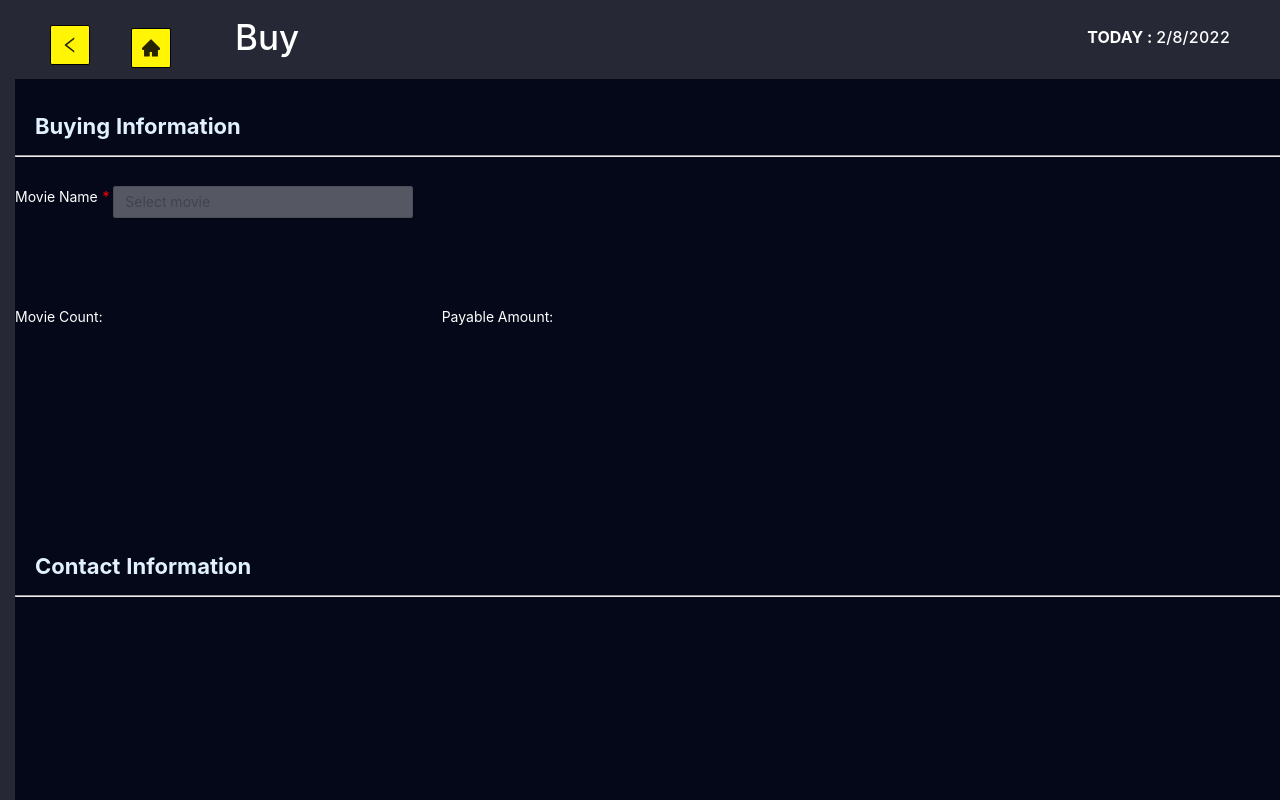
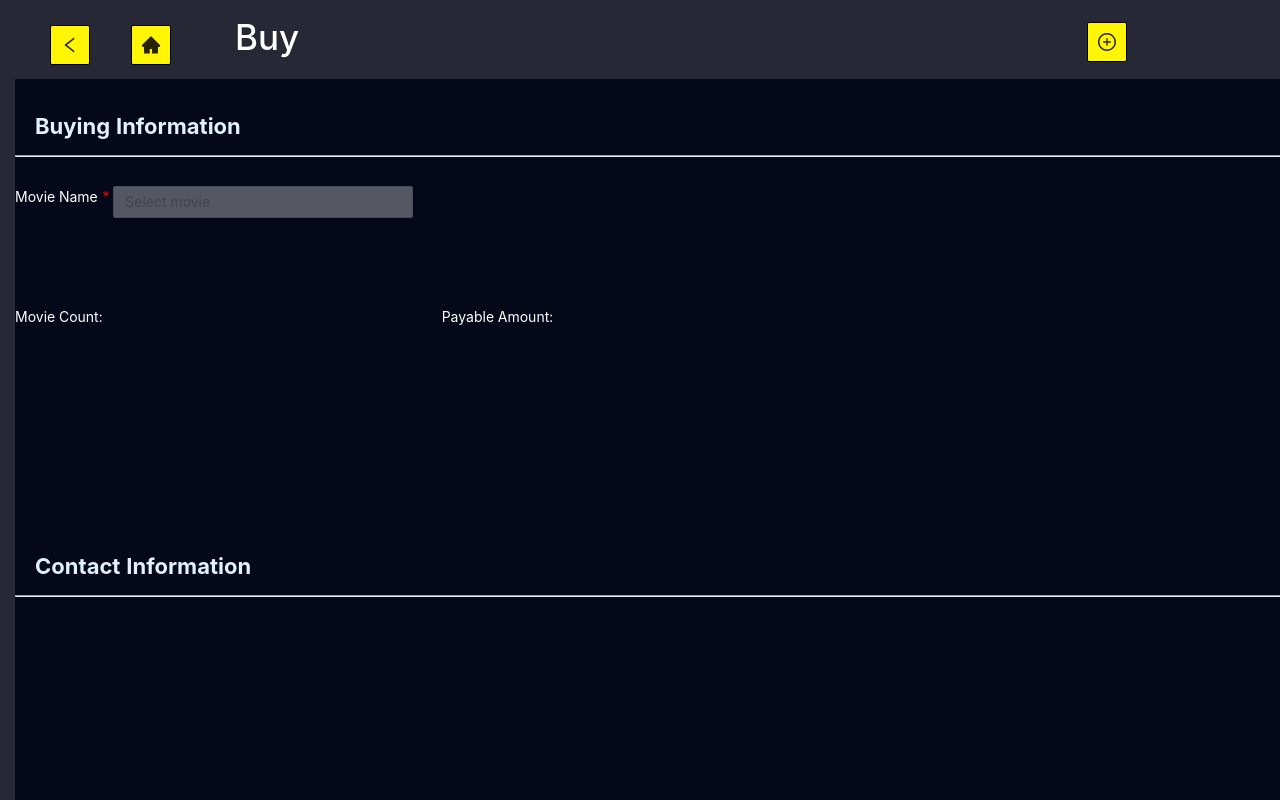
Before and after one commit to Movie-Mania-FastTrack/movie-mania, a React (Create React App) app: page /buy_page in a window 1280 px wide. Built offline with nearby package versions, Linux system fonts and the light colour scheme.

Commit message:
Top bar - Plus Icon

```diff
--- a/src/screens/common_components/TopBarComponent.jsx
+++ b/src/screens/common_components/TopBarComponent.jsx
@@ -1,7 +1,7 @@
 import React from "react";
 import Screen_Layout_Styles from "./ScreenLayout.module.css";
 import { Button, Space } from "antd";
-import { HomeFilled, LeftOutlined } from "@ant-design/icons";
+import { HomeFilled, LeftOutlined,PlusCircleOutlined } from "@ant-design/icons";
 import { Link } from "react-router-dom";
 
 function Topbar({ department, home, back }) {
@@ -18,7 +18,7 @@ function Topbar({ department, home, back }) {
             <Button
               icon={<LeftOutlined />}
               size={size}
-              style={{ background: "#FFF504", borderColor: "black" }}
+              style={{ background: "#FFF504", borderColor: "black"}}
             />
           </Link>
 
@@ -27,7 +27,7 @@ function Topbar({ department, home, back }) {
             <Button
               icon={<HomeFilled />}
               size={size}
-              style={{fontSize:'45px', margin:'17px 0px 0px 17px',backgroundColor:'#FFF504', borderColor:'black'}}
+              style={{fontSize:'45px', margin:'12px 0px 0px 17px',backgroundColor:'#FFF504', borderColor:'black'}}
             />
           </Link>
 
@@ -37,6 +37,15 @@ function Topbar({ department, home, back }) {
       </div>
 
       <div className={Screen_Layout_Styles.topright}>
+
+            {/* Add Icon */}
+          <Link to='/add_new_movie'>
+            <Button
+              icon={<PlusCircleOutlined />}
+              size={size}
+              style={{fontSize:'45px', margin:'17px 20px 0px 0px',backgroundColor:'#FFF504', borderColor:'black'}}
+            />
+          </Link>
         <h2 className={Screen_Layout_Styles.date}>
           <span style={{ fontWeight: "bold" }}>TODAY : </span>
           {date}
```
